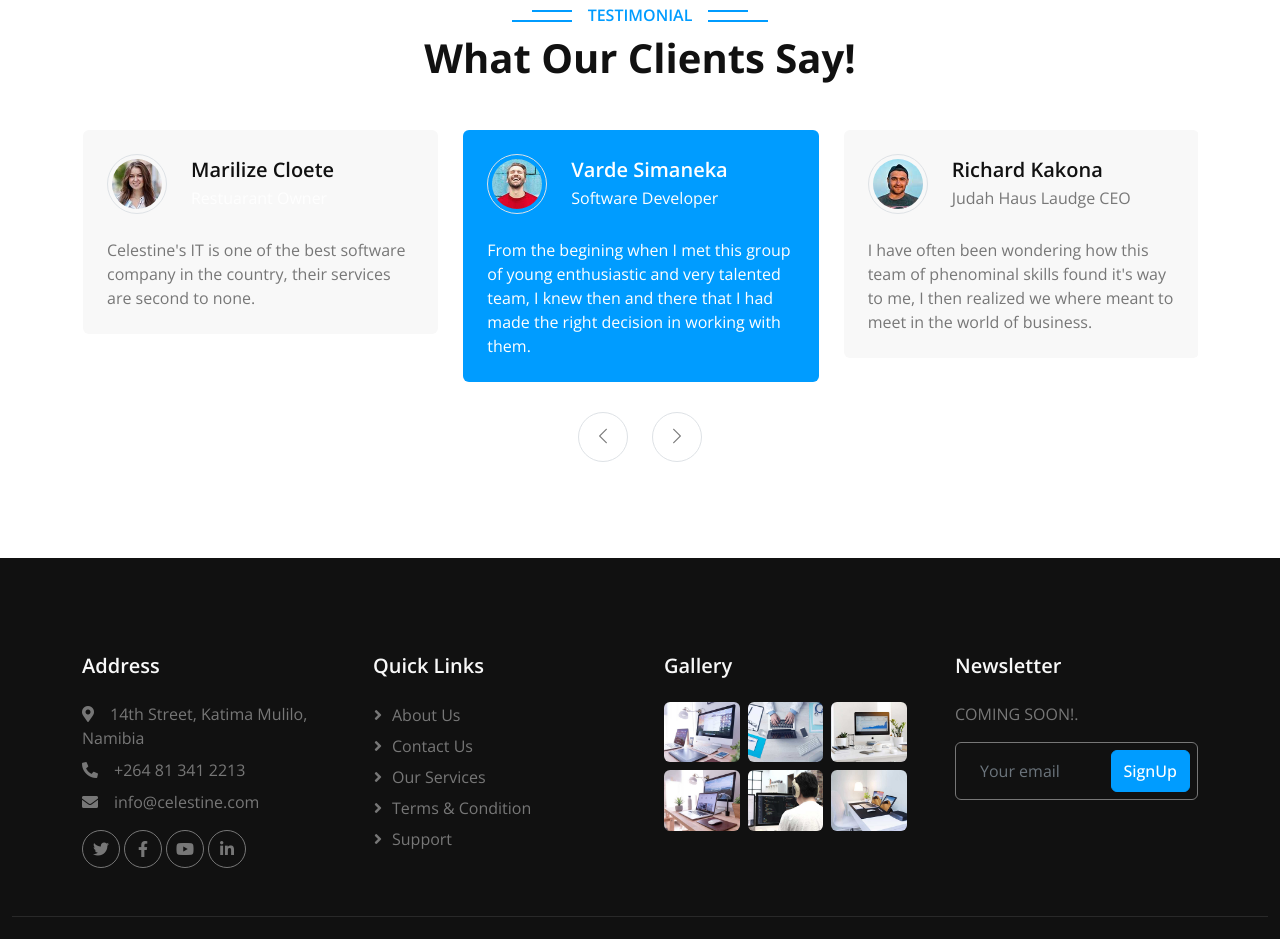
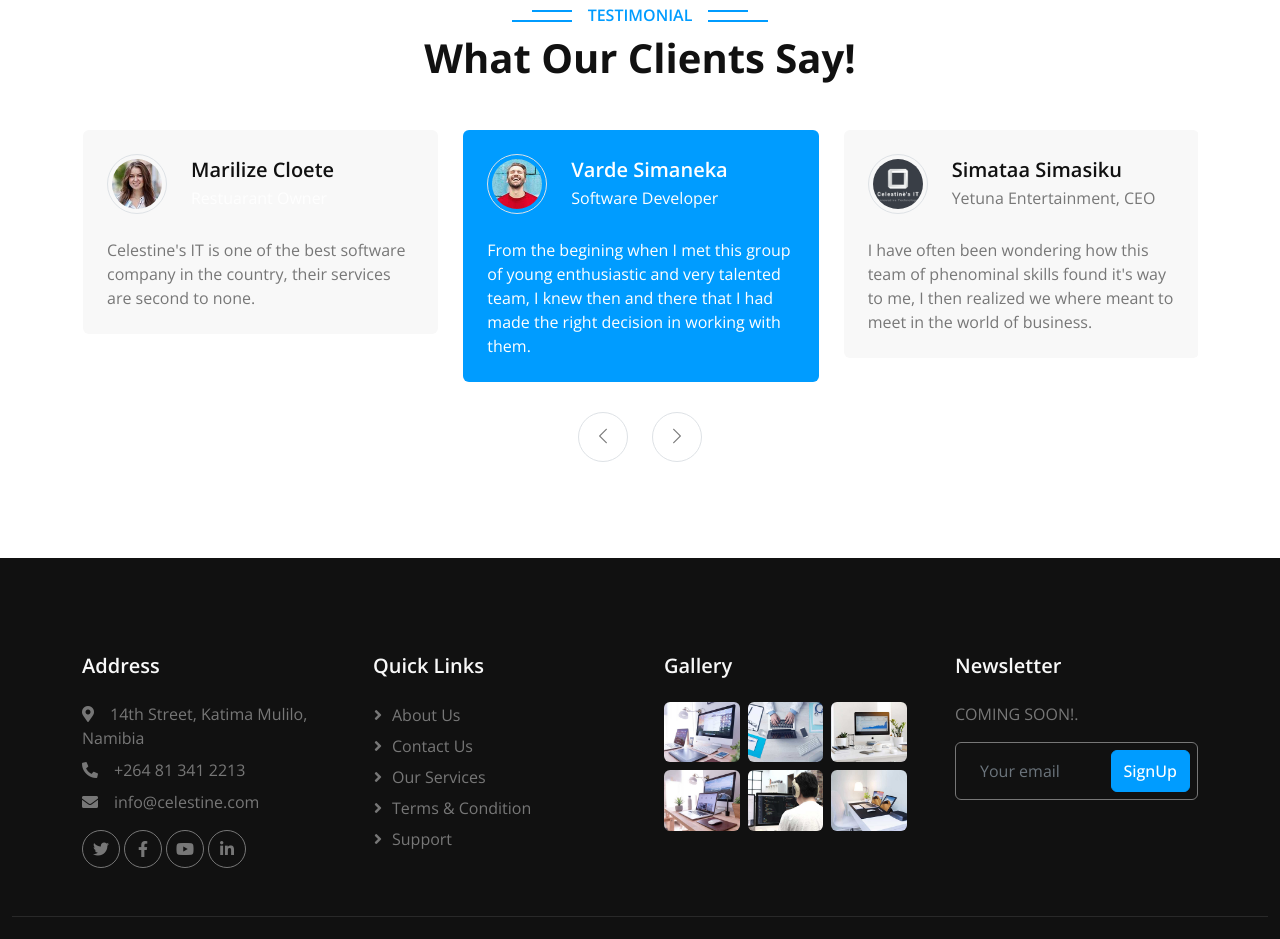
Before and after one commit to CelestineIT/site, a plain HTML site: page service.html in a window 1280 px wide. Shown: the part 1584-2523 px from the top of the page. Drawn offline with nearby package versions, Linux system fonts and the light colour scheme.

Commit message:
Update service.html

```diff
--- a/service.html
+++ b/service.html
@@ -242,17 +242,17 @@
                 </div>
                 <div class="testimonial-item bg-light rounded p-4">
                     <div class="d-flex align-items-center mb-4">
-                        <img class="flex-shrink-0 rounded-circle border p-1" src="img/testimonial-3.jpg" alt="">
+                        <img class="flex-shrink-0 rounded-circle border p-1" src="img/my logo..png" alt="">
                         <div class="ms-4">
-                            <h5 class="mb-1">Richard Kakona</h5>
-                            <span>Judah Haus Laudge CEO</span>
+                            <h5 class="mb-1">Simataa Simasiku</h5>
+                            <span>Yetuna Entertainment, CEO</span>
                         </div>
                     </div>
                     <p class="mb-0">I have often been wondering how this team of phenominal skills found it's way to me, I then realized we where meant to meet in the world of business.</p>
                 </div>
                 <div class="testimonial-item bg-light rounded p-4">
                     <div class="d-flex align-items-center mb-4">
-                        <img class="flex-shrink-0 rounded-circle border p-1" src="img/testimonial-4.jpg" alt="">
+                        <img class="flex-shrink-0 rounded-circle border p-1" src="img/my logo..png" alt="">
                         <div class="ms-4">
                             <h5 class="mb-1">Mulemwa Neo</h5>
                             <span>Business Owner</span>
```
